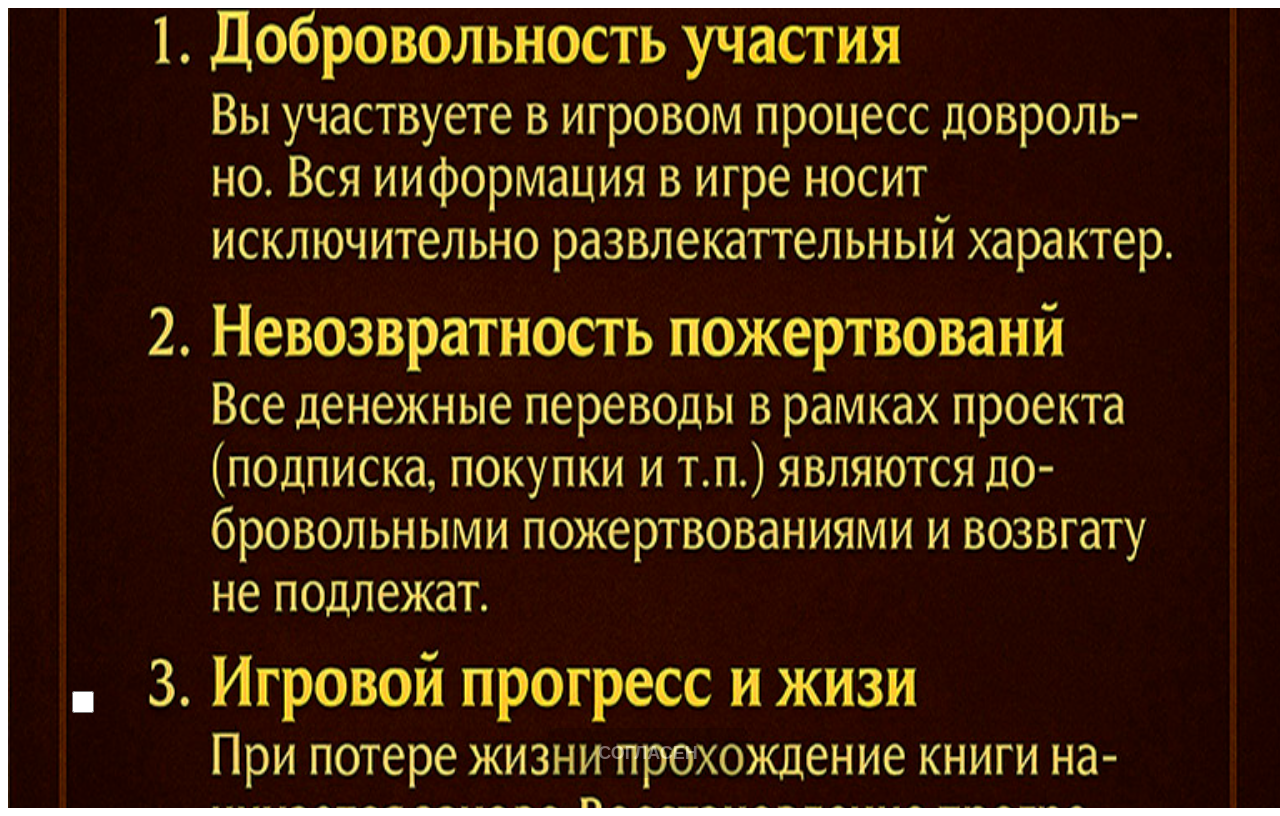
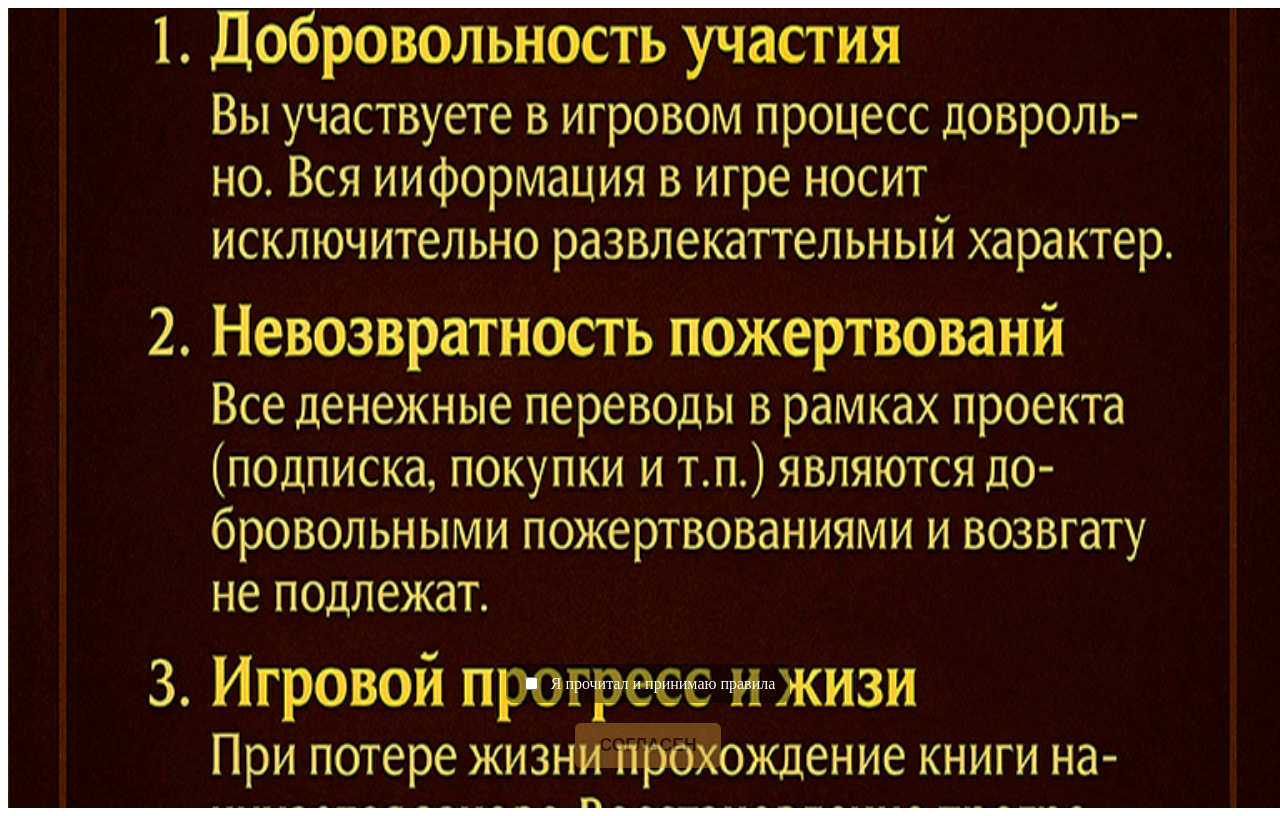
Before and after one commit to SkyPremium/questory-webapp, a React (Vite) app: page /rules in a window 1280 px wide. Built offline with nearby package versions, Linux system fonts and the light colour scheme; the HTML template or start-up script is replaced by a standard one.

Commit message:
Add files via upload

```diff
--- a/src/pages/RulesScreen.css
+++ b/src/pages/RulesScreen.css
@@ -1,51 +1,54 @@
-.rules-screen {
-  position: relative;
+.rules-container {
   width: 100vw;
   height: 100vh;
+  background-size: cover;
+  background-position: center;
+  background-repeat: no-repeat;
+  display: flex;
+  justify-content: center;
+  align-items: center;
+  position: relative;
   overflow: hidden;
 }
 
-.rules-image {
+.rules-overlay {
   position: absolute;
-  top: 0;
-  left: 0;
-  width: 100%;
-  height: 100%;
-  object-fit: cover; /* не даст полос */
-  z-index: 0;
+  bottom: 5%;
+  left: 50%;
+  transform: translateX(-50%);
+  width: 90%;
+  max-width: 500px;
+  display: flex;
+  flex-direction: column;
+  align-items: center;
+  gap: 20px;
+  z-index: 2;
 }
 
-.rules-checkbox {
-  position: absolute;
-  left: 60px;
-  bottom: 92px;
-  width: 22px;
-  height: 22px;
-  z-index: 1;
+.checkbox-wrapper {
+  display: flex;
+  align-items: center;
+  gap: 10px;
+  font-size: 1rem;
+  color: #fff;
+  background: rgba(0, 0, 0, 0.4);
+  padding: 10px 15px;
+  border-radius: 8px;
 }
 
-.rules-button {
-  position: absolute;
-  left: 50%;
-  transform: translateX(-50%);
-  bottom: 30px;
-  width: 200px;
-  height: 50px;
+.confirm-button {
+  padding: 12px 24px;
+  font-size: 1.1rem;
   font-weight: bold;
-  font-size: 18px;
   border: none;
-  border-radius: 8px;
-  background-color: rgba(0, 0, 0, 0.4); /* затемнение по умолчанию */
-  color: #fff;
+  border-radius: 6px;
+  background-color: #d89f3c;
+  color: #3b230d;
   cursor: pointer;
-  z-index: 1;
+  transition: opacity 0.3s, transform 0.2s;
 }
 
-.rules-button:disabled {
+.confirm-button:disabled {
   opacity: 0.4;
   cursor: not-allowed;
 }
-.rules-button:not(:disabled) {
-  background-color: transparent;
-  box-shadow: none;
-}
--- a/src/pages/RulesScreen.tsx
+++ b/src/pages/RulesScreen.tsx
@@ -1,22 +1,31 @@
 import React, { useState } from 'react'
-import rulesImage from '../assets/images/rules.jpg' // теперь будет работать
 import './RulesScreen.css'
+import rulesBackground from '../assets/images/rules.jpg'
 
 export default function RulesScreen() {
   const [accepted, setAccepted] = useState(false)
 
   return (
-    <div className="rules-screen">
-      <img src={rulesImage} className="rules-image" />
+    <div
+      className="rules-container"
+      style={{ backgroundImage: `url(${rulesBackground})` }}
+    >
+      <div className="rules-overlay">
+        <label className="checkbox-wrapper">
           <input
             type="checkbox"
-        className="rules-checkbox"
             checked={accepted}
             onChange={() => setAccepted(!accepted)}
           />
-      <button className="rules-button" disabled={!accepted}>
+          <span className="checkbox-label">Я прочитал и принимаю правила</span>
+        </label>
+        <button
+          className="confirm-button"
+          disabled={!accepted}
+        >
           СОГЛАСЕН
         </button>
       </div>
+    </div>
   )
 }
```
Lines whose indentation alone changed are shown as unchanged.
